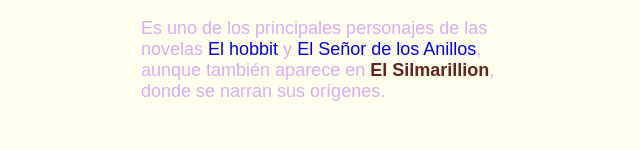
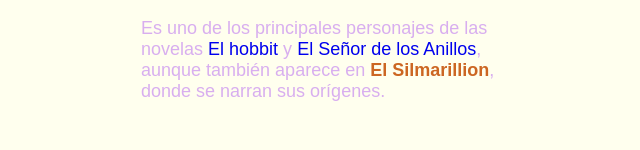
Before and after one commit to more23gonzi-lang/plataformas-moviles-entregas, a plain HTML site: page tp-3/index.html in a window 1280 px wide. Shown: the part 213-363 px from the top of the page, without its empty margins (319-959 px from the left). Drawn offline with Linux system fonts and the light colour scheme.

Commit message:
Update style.css

```diff
--- a/tp-3/style.css
+++ b/tp-3/style.css
@@ -29,5 +29,5 @@
 }
 .complicado{
     font-weight: bold;
-    color: #C62;
+    color: #C62 !important;
 }
```
